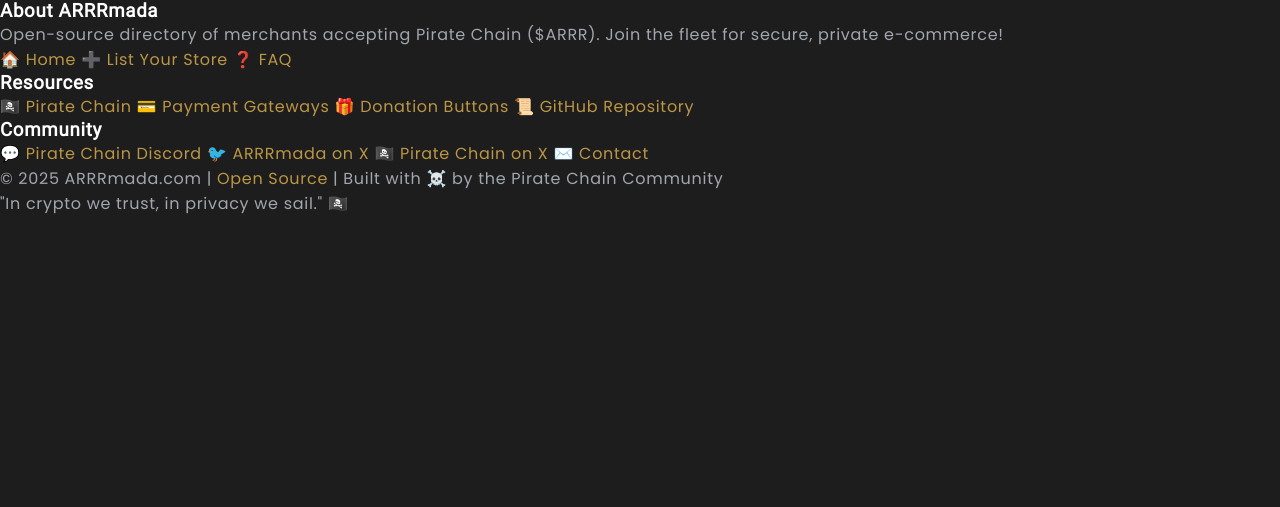
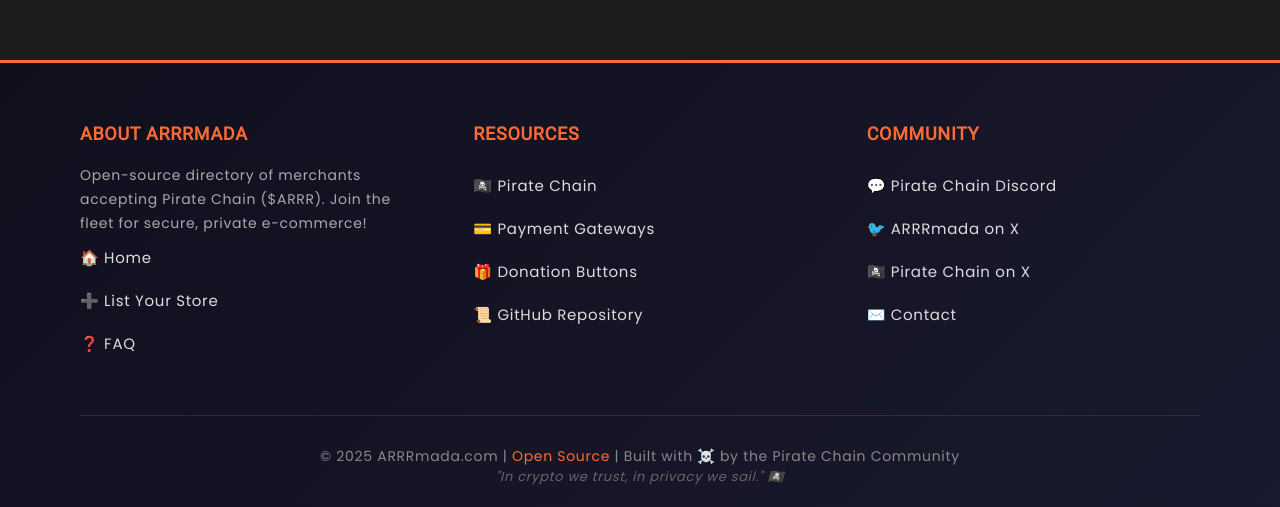
Before and after one commit to ARRRmada/ARRRmada.com, a Jekyll site: the page built from submission_options.html, in a window 1280 px wide. Shown: the part 1266-1773 px from the top of the page. Built offline with Jekyll 4.4.1, drawn with Linux system fonts in a browser that asks for light colours; before the commit the page ends 1482 px from its top, so only the background shows below that.

Commit message:
Move footer styles into global.css (footer.css not loading on GitHub Pages)

```diff
--- a/assets/css/global.css
+++ b/assets/css/global.css
@@ -406,3 +406,93 @@
        display: none;
     }
 }
+
+/* ========================================
+   FOOTER - Clean 3 Column Layout
+   ======================================== */
+
+* {
+  box-sizing: border-box;
+}
+
+.pirate-footer {
+  background: linear-gradient(135deg, #0f0f1e 0%, #1a1a2e 100%) !important;
+  padding: 60px 0 20px !important;
+  border-top: 3px solid #ff6b35 !important;
+  margin-top: 80px !important;
+  width: 100% !important;
+  clear: both !important;
+}
+
+.footer-wrapper {
+  max-width: 1200px !important;
+  margin: 0 auto !important;
+  padding: 0 40px !important;
+  width: 100% !important;
+}
+
+.footer-grid {
+  display: grid !important;
+  grid-template-columns: repeat(3, 1fr) !important;
+  gap: 60px !important;
+  margin-bottom: 50px !important;
+}
+
+.footer-col {
+  display: flex !important;
+  flex-direction: column !important;
+}
+
+.footer-col h3 {
+  color: #ff6b35 !important;
+  font-size: 18px !important;
+  font-weight: 700 !important;
+  margin-bottom: 20px !important;
+  text-transform: uppercase !important;
+}
+
+.footer-col p {
+  color: #aaa !important;
+  font-size: 14px !important;
+  line-height: 1.7 !important;
+}
+
+.footer-link {
+  display: block !important;
+  color: #ddd !important;
+  font-size: 15px !important;
+  text-decoration: none !important;
+  padding: 10px 0 !important;
+}
+
+.footer-link:hover {
+  color: #ff6b35 !important;
+}
+
+.footer-bottom {
+  border-top: 1px solid rgba(255, 107, 53, 0.2) !important;
+  padding-top: 30px !important;
+  text-align: center !important;
+}
+
+.copyright {
+  color: #888 !important;
+  font-size: 14px !important;
+}
+
+.copyright a {
+  color: #ff6b35 !important;
+  text-decoration: none !important;
+}
+
+.footer-tagline {
+  color: #666 !important;
+  font-size: 13px !important;
+  font-style: italic !important;
+}
+
+@media (max-width: 968px) {
+  .footer-grid {
+    grid-template-columns: 1fr !important;
+  }
+}/* Updated */
```
